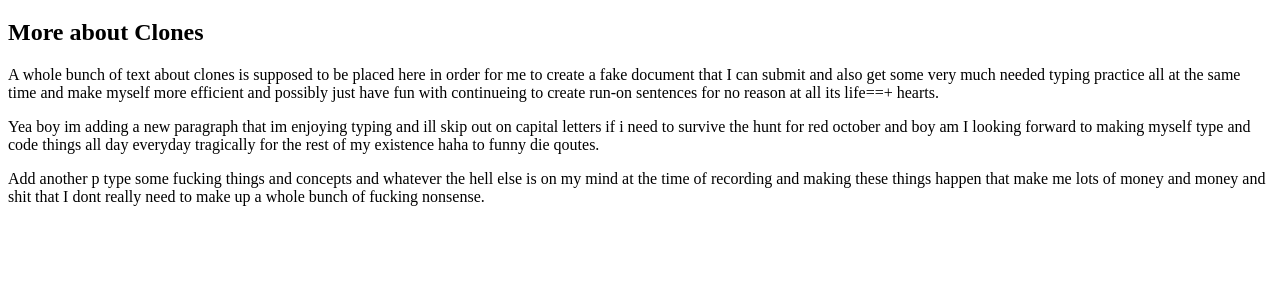
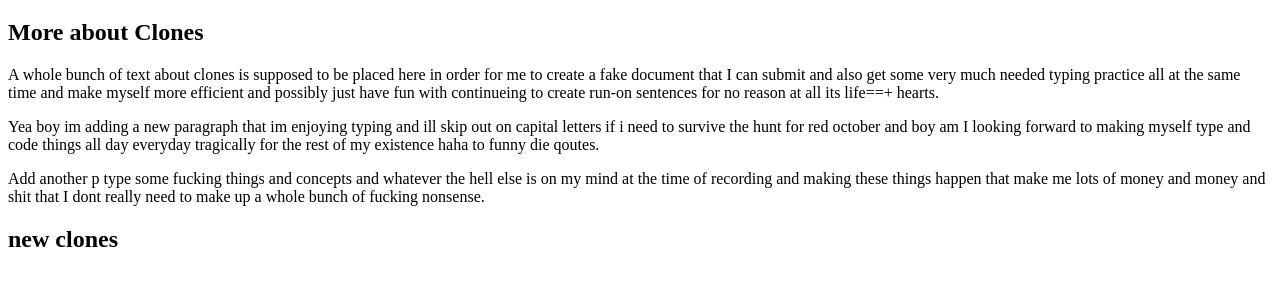
Before and after one commit to TRWGRAM/newGitTest, a plain HTML site: page index.html in a window 1280 px wide. Shown: the part 61-346 px from the top of the page. Drawn offline with Linux system fonts and the light colour scheme.

Commit message:
thats right we added more baby

```diff
--- a/index.html
+++ b/index.html
@@ -27,5 +27,8 @@
 				and money and shit that I dont really need to make up a whole bunch of fucking nonsense.
 			</p>
 		</div>
+		<div>
+			<h2>new clones</h2>
+		</div>
 	</body>
 </html>
```
Also changed, not shown: 1 other file.
